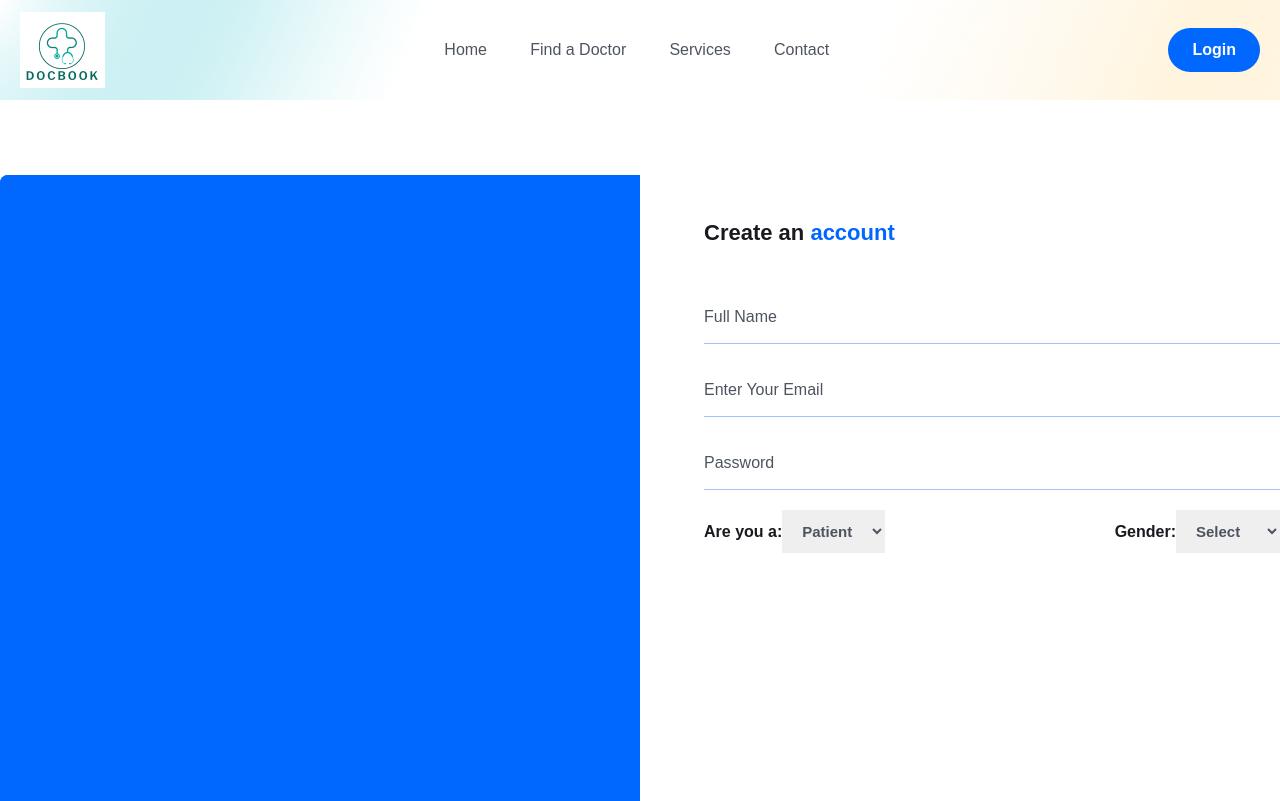
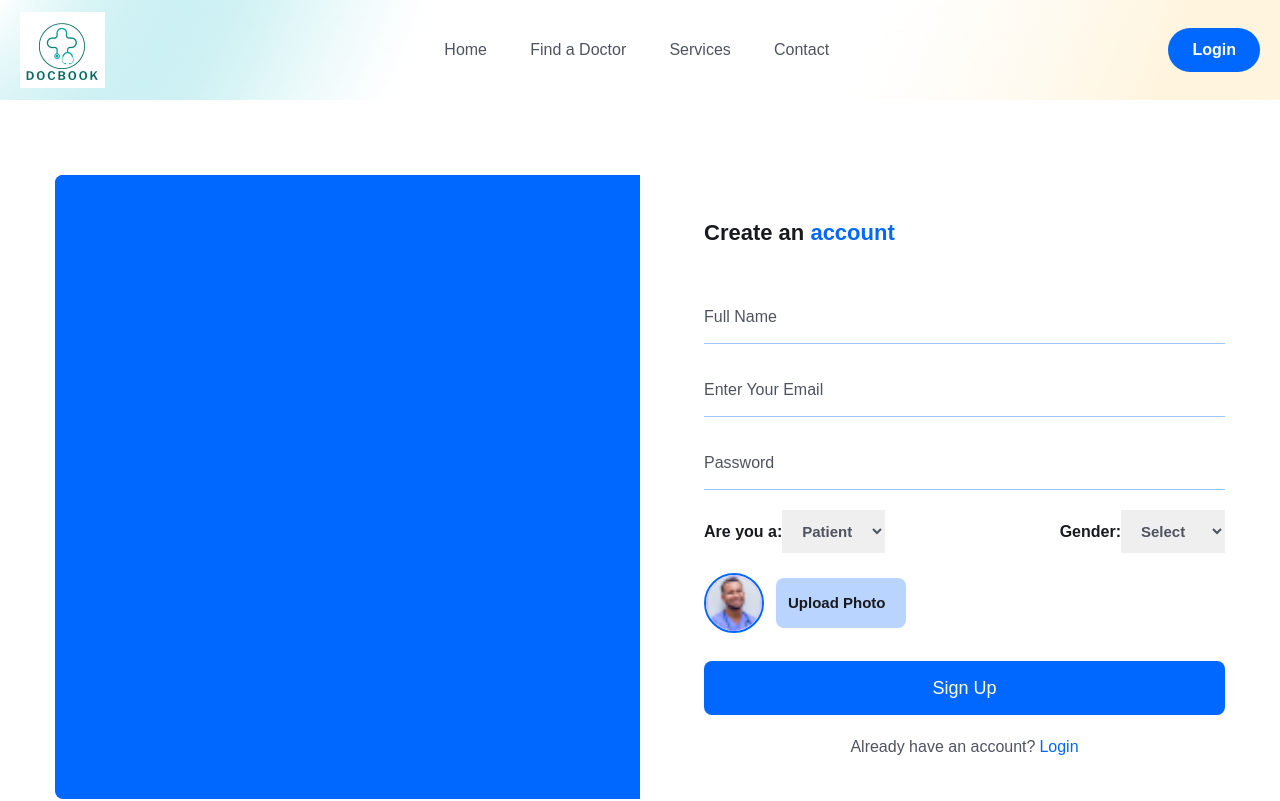
Before and after one commit to Sanjin888/DocBook, a React (Vite) app in the folder frontend/: page /register in a window 1280 px wide. Shown: the top 801 px of the page. Built offline with nearby package versions, Linux system fonts and the light colour scheme; the HTML template or start-up script is replaced by a standard one.

Commit message:
signup finished

```diff
--- a/frontend/src/pages/Signup.jsx
+++ b/frontend/src/pages/Signup.jsx
@@ -1,9 +1,38 @@
 import signupImg from "../assets/images/signup.gif";
+import avatar from "../assets/images/avatar-icon.png";
+import { Link } from "react-router-dom";
+import { useState } from "react";
 
 const Signup = () => {
+  const [selectedFile, setSelectedFile] = useState(null);
+  const [previewUrl, setPreviewUrl] = useState("");
+  const [formData, setFormData] = useState({
+    name: "",
+    email: "",
+    password: "",
+    photo: selectedFile,
+    gender: "",
+    role: "patient",
+  });
+
+  const handleInputChange = (e) => {
+    setFormData({ ...formData, [e.target.name]: e.target.value });
+  };
+
+  const handleFileInputChange = async (event)=>{
+    const file = event.target.files[0]
+
+    // I will use cloudinary here later
+
+  }
+
+  const submitHandler = async event=>{
+    event.prevenDefault();
+  }
+
   return (
     <section className="px-5 xl:px-0">
-      <div className="mx-w-[1170px] mx-auto ">
+      <div className="max-w-[1170px] mx-auto ">
         <div className="grid grid-cols-1 lg:grid-cols-2 ">
           {/*======== img box ========= */}
           <div className="hidden lg:block bg-primaryColor rounded-l-lg">
@@ -18,12 +47,14 @@
               Create an <span className="text-primaryColor">account</span>
             </h3>
 
-            <form>
+            <form onSubmit={submitHandler}>
               <div className="mb-5">
                 <input
                   type="text"
                   placeholder="Full Name"
                   name="name"
+                  value={formData.name}
+                  onChange={handleInputChange}
                   className=" w-full pr-4  py-3 border-b border-solid border-[#0066FF61] focus:outline-none focus:border-b-primaryColor text-[16px] leading-7 text-headingColor placeholder:text-textColor  cursor-pointer "
                   required
                 />
@@ -34,6 +65,8 @@
                   type="email"
                   placeholder="Enter Your Email"
                   name="email"
+                  value={formData.email}
+                  onChange={handleInputChange}
                   className=" w-full  py-3 border-b border-solid border-[#0066FF61] focus:outline-none focus:border-b-primaryColor text-[16px] leading-7 text-headingColor placeholder:text-textColor  cursor-pointer "
                   required
                 />
@@ -44,6 +77,8 @@
                   type="password"
                   placeholder="Password"
                   name="password"
+                  value={formData.password}
+                  onChange={handleInputChange}
                   className=" w-full pr-4  py-3 border-b border-solid border-[#0066FF61] focus:outline-none focus:border-b-primaryColor text-[16px] leading-7 text-headingColor placeholder:text-textColor  cursor-pointer "
                   required
                 />
@@ -54,6 +89,8 @@
                   Are you a:
                   <select
                     name="role"
+                    value={formData.role}
+                    onChange={handleInputChange}
                     className=" text-textColor font-semibold text-[15px] leading-7 px-4 py-3 focus:outline-none "
                   >
                     <option value="patient">Patient</option>
@@ -65,6 +102,8 @@
                   Gender:
                   <select
                     name="gender"
+                    value={formData.gender}
+                    onChange={handleInputChange}
                     className=" text-textColor font-semibold text-[15px] leading-7 px-4 py-3 focus:outline-none "
                   >
                     <option value="">Select</option>
@@ -74,6 +113,48 @@
                   </select>
                 </label>
               </div>
+
+              <div className="mb-5 flex items-center gap-3 ">
+                <figure className=" w-[60px] h-[60px] rounded-full border-2 border-solid border-primaryColor flex items-center justify-center ">
+                  <img src={avatar} alt="" className="w-full rounded-full" />
+                </figure>
+
+                <div className="relative w-[130px] h-[50px] ">
+                  <input
+                    type="file"
+                    name="photo"
+                    id="customFile"
+                    onChange={handleFileInputChange}
+                    accept=".jpg, .png"
+                    className="absolute top-0 left-0 w-full h-full opacity-0 cursor-pointer"
+                  />
+                  <label
+                    htmlFor="customFile"
+                    className=" absolute top-0 left-0 w-full h-full flex items-center px-[0.75rem] py-[0.375rem] text-[15px] leading-6 overflow-hidden bg-[#0066FF46] text-headingColor font-semibold rounded-lg truncate cursor-pointer "
+                  >
+                    Upload Photo
+                  </label>
+                </div>
+              </div>
+
+              <div className="mt-7">
+                <button
+                  type="submit"
+                  className="w-full bg-primaryColor text-white text-[18px] leading-[30px] rounded-lg px-4 py-3  "
+                >
+                  Sign Up
+                </button>
+              </div>
+
+              <p className="mt-5 text-textColor text-center ">
+                Already have an account?
+                <Link
+                  to="/login"
+                  className=" text-primaryColor font-medium ml-1"
+                >
+                  Login
+                </Link>
+              </p>
             </form>
           </div>
         </div>
```
